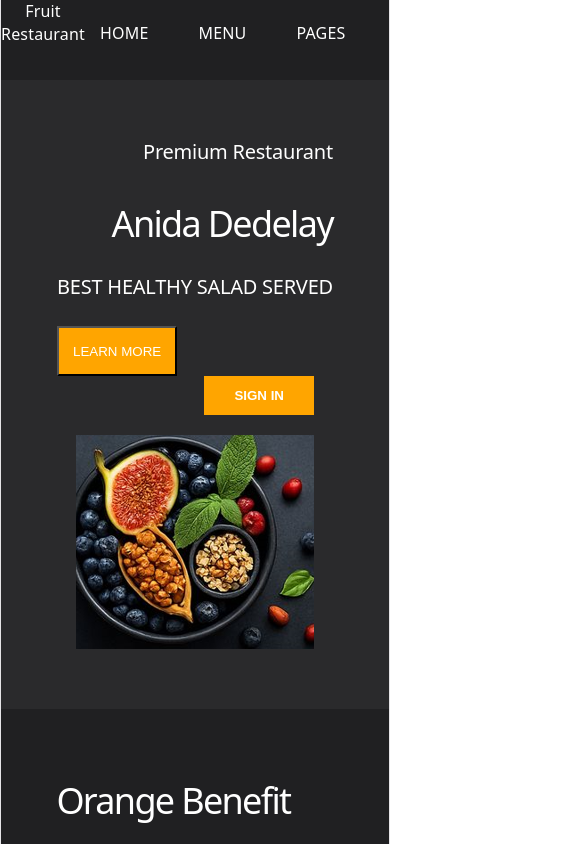
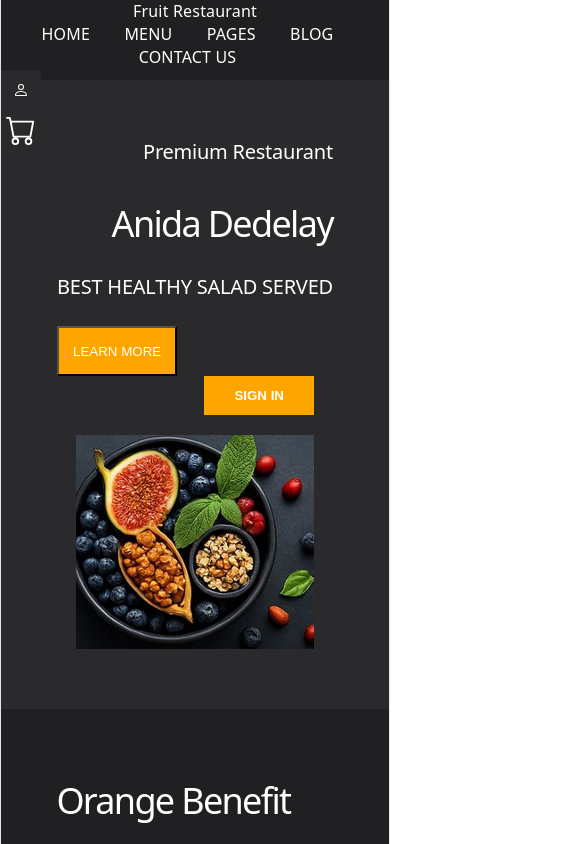
Before and after one commit to Neliswa084/ReactTS_UI, a React (Vite) app in the folder react-ui-challenge/: page / in a window 390 px wide. Shown: the top 844 px of the page, 585 px wide, since content can reach past the window. Built offline with nearby package versions, Linux system fonts and the light colour scheme.

Commit message:
continue with fixing media queries

```diff
--- a/react-ui-challenge/src/App.css
+++ b/react-ui-challenge/src/App.css
@@ -16,3 +16,31 @@ box-sizing: border-box;
     padding: auto;
 
 }
+@media (max-width: 768px) {
+ #app-container{
+    flex-direction: column;
+  }
+}
+@media screen and (max-width: 600px) {
+ #app-container{
+    flex-direction: column;
+  }
+}
+@media (max-width: 992px) {
+ #app-container{
+    flex-direction: column;
+  }
+}
+@media (max-width: 1200px) {
+ #app-container{
+    flex-direction: column;
+  }
+}
+
+@media screen and (max-width: 768px) {
+.cards-container{
+    flex-direction: column;
+     float: none;
+
+  }
+}
--- a/react-ui-challenge/src/components/CardsImage/Cards.module.css
+++ b/react-ui-challenge/src/components/CardsImage/Cards.module.css
@@ -34,3 +34,18 @@ margin: 0 60px;
     flex-direction: column;
   }
 }
+@media (max-width: 600px) {
+  .cards-container {
+    flex-direction: column;
+  }
+}
+@media (max-width: 1200px) {
+  .cards-container {
+    flex-direction: column;
+  }
+}
+@media (max-width: 993px) {
+  .cards-container {
+    flex-direction: column;
+  }
+}
--- a/react-ui-challenge/src/components/Footer/Footer.module.css
+++ b/react-ui-challenge/src/components/Footer/Footer.module.css
@@ -54,3 +54,18 @@
     flex-direction: column;
   }
 }
+@media (max-width: 600px) {
+  .flexbox-container {
+    flex-direction: column;
+  }
+}
+@media (max-width: 1200px) {
+  .flexbox-container {
+    flex-direction: column;
+  }
+}
+@media (max-width: 992px) {
+  .flexbox-container {
+    flex-direction: column;
+  }
+}
--- a/react-ui-challenge/src/components/Hero/Hero.module.css
+++ b/react-ui-challenge/src/components/Hero/Hero.module.css
@@ -76,3 +76,27 @@ text-align:start;
     width: 100%;
   }
 }
+@media (max-width: 600px) {
+  .hero {
+    flex-direction: column;
+  }
+  .hero-image img {
+    width: 100%;
+  }
+}
+@media (max-width: 992px) {
+  .hero {
+    flex-direction: column;
+  }
+  .hero-image img {
+    width: 100%;
+  }
+}
+@media (max-width: 1200px) {
+  .hero {
+    flex-direction: column;
+  }
+  .hero-image img {
+    width: 100%;
+  }
+}
--- a/react-ui-challenge/src/components/Navbar/Navbar.module.css
+++ b/react-ui-challenge/src/components/Navbar/Navbar.module.css
@@ -40,10 +40,55 @@ nav {
     height: 40px;
     width: 40px;
     background-color: rgb(42, 42, 44);
-  display: flex;;
     display: flex;
     justify-content: center;
     align-items:center;
     cursor: pointer;
     shape-image-threshold: square;
 }
+@media (max-width: 768px) {
+  .content {
+    flex-direction: row;
+  }
+}
+@media (max-width: 600px) {
+  .content {
+    flex-direction: column;
+    display: block;
+
+  }
+}
+@media (max-width: 992px) {
+  .content {
+    flex-direction: row;
+  }
+}
+@media (max-width: 1200px) {
+  .content {
+    flex-direction: row;
+  }
+}
+@media screen and (max-width: 600px) {
+    .link{
+
+    }
+
+}
+@media screen and (max-width: 600px) {
+    nav{
+    width: 100%;
+
+    }
+
+}
+@media screen and (max-width: 600px) {
+    .links{
+
+      width: 100%;
+      display: block;
+    }
+    .profile-icon{
+        flex-direction: row;
+    }
+
+}
--- a/react-ui-challenge/src/components/OrangeBenefit/OrangeBenefit.module.css
+++ b/react-ui-challenge/src/components/OrangeBenefit/OrangeBenefit.module.css
@@ -48,8 +48,32 @@ width: 100% ;
   height: 70px;
   border-radius: 50%;
 }
+
 @media (max-width: 768px) {
+  .section {
+    flex-direction: column;
+  }
+
+
+}
+@media (max-width: 600px) {
+  .section {
+    flex-direction: column;
+  }
+
+}
+@media (max-width: 992px) {
+  .section {
+    flex-direction: column;
+  }
+}
+@media (max-width: 1200px) {
   .container {
     flex-direction: column;
   }
 }
+@media (max-width: 1200px) {
+  .section {
+    flex-direction: column;
+  }
+}
```
Also changed, not shown: react-ui-challenge/src/assets/UI-Challenge6.jpg (added).
